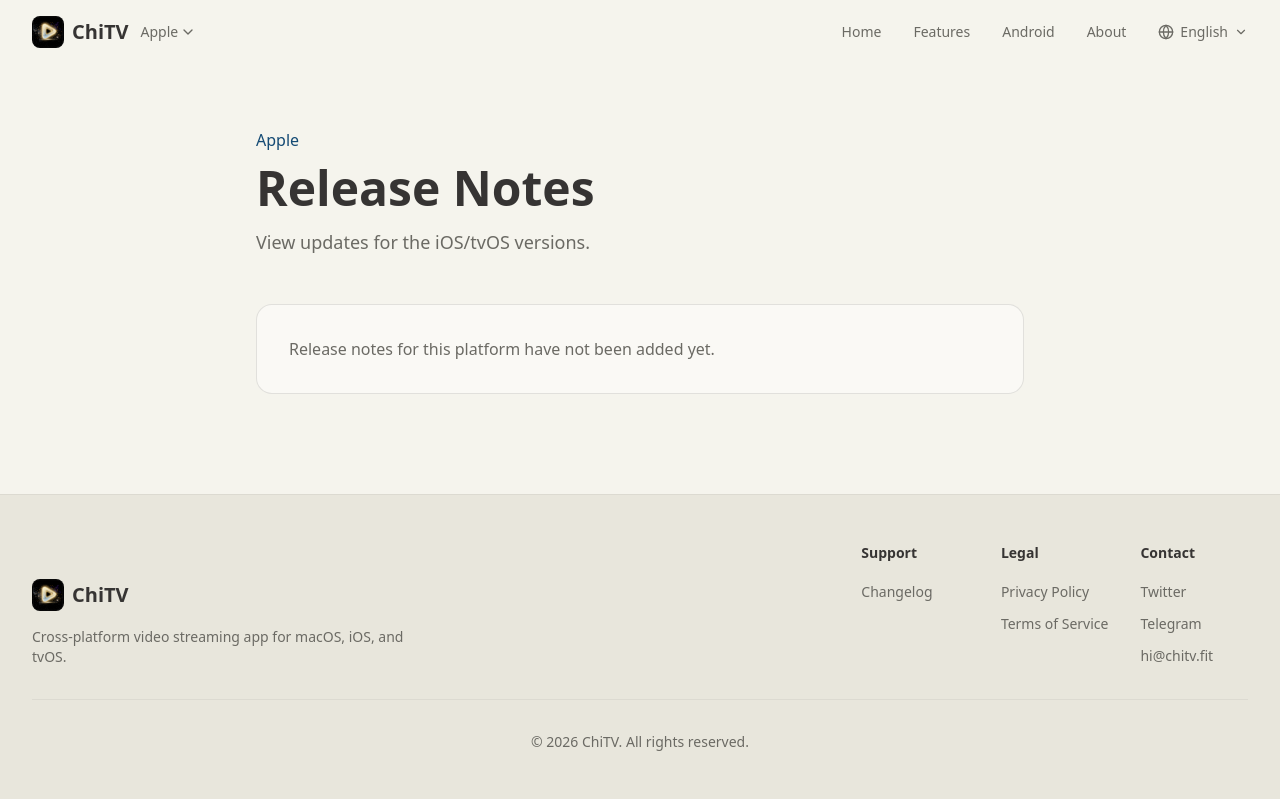
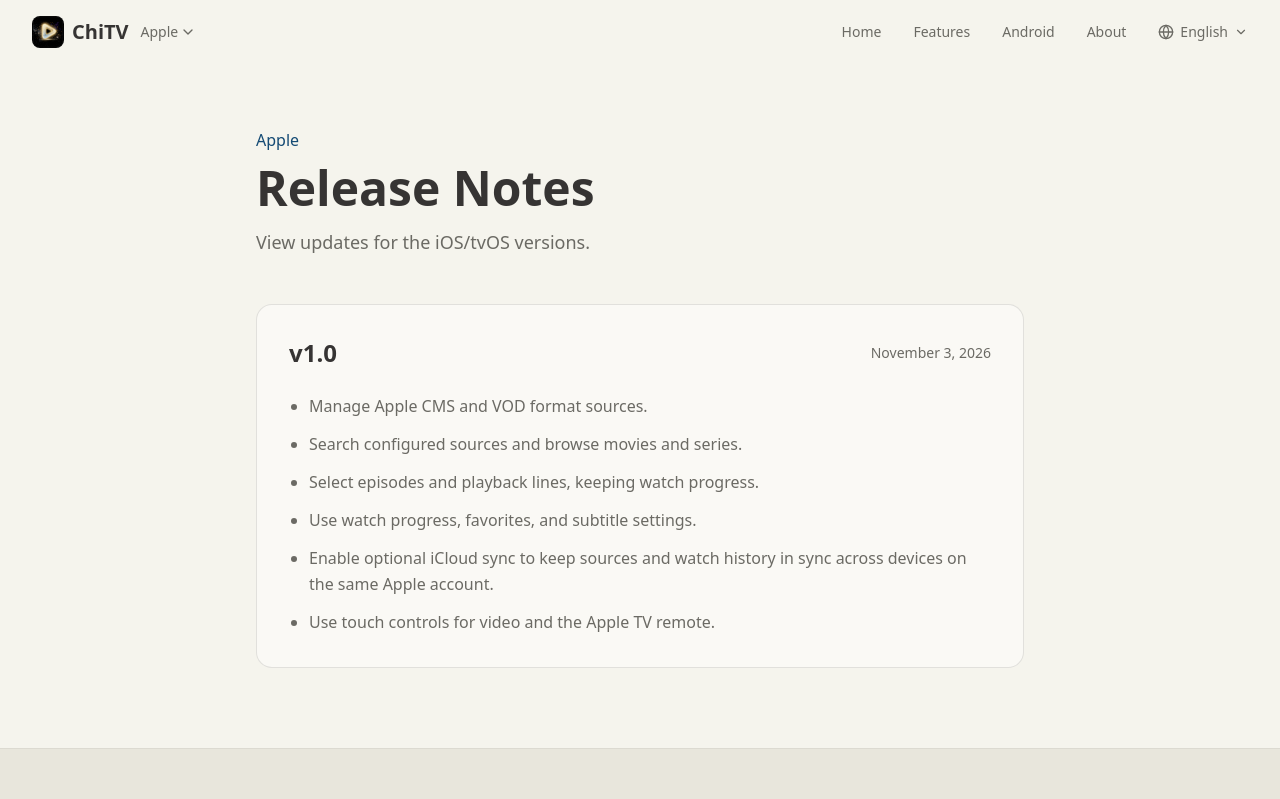
Before and after one commit to mutse/chitv-app-web, a React (Vite) app: page /releases in a window 1280 px wide. Shown: the top 799 px of the page. Built offline with nearby package versions, Linux system fonts and the light colour scheme.

Commit message:
新增 Apple 发布日志 v1.0（6 条）并修复预渲染缺发布日志路由

```diff
--- a/src/entry-prerender.tsx
+++ b/src/entry-prerender.tsx
@@ -1,4 +1,3 @@
-import { Releases } from './pages/Releases'
 // 预渲染入口：仅在 Node SSR 环境下使用，不会打进客户端 bundle。
 // 路由结构与 src/App.tsx 保持一致；页面直接 import（不用 lazy，避免 SSR 悬空）。
 import { renderToString } from 'react-dom/server'
@@ -10,6 +9,7 @@ import { Home } from './pages/Home'
 import { Features } from './pages/Features'
 import { Android } from './pages/Android'
 import { About } from './pages/About'
+import { Releases } from './pages/Releases'
 import { NotFound } from './pages/NotFound'
 import { Privacy } from './pages/Privacy'
 import { Terms } from './pages/Terms'
@@ -24,8 +24,8 @@ export function render(url: string): string {
             <Route path="features" element={<Features />} />
             <Route path="android" element={<Android />} />
             <Route path="releases" element={<Releases />} />
-              <Route path="android/releases" element={<Releases />} />
-              <Route path="about" element={<About />} />
+            <Route path="android/releases" element={<Releases />} />
+            <Route path="about" element={<About />} />
             <Route path="privacy" element={<Privacy />} />
             <Route path="terms" element={<Terms />} />
             <Route path="*" element={<NotFound />} />
--- a/src/locale/en.ts
+++ b/src/locale/en.ts
@@ -42,6 +42,12 @@ export const en: Record<string, string> = {
   'releases.description.android': 'View updates for the Android version.',
   'releases.empty': 'Release notes for this platform have not been added yet.',
   'releases.source': 'View original release notes',
+  'releases.apple.1103.1': 'Manage Apple CMS and VOD format sources.',
+  'releases.apple.1103.2': 'Search configured sources and browse movies and series.',
+  'releases.apple.1103.3': 'Select episodes and playback lines, keeping watch progress.',
+  'releases.apple.1103.4': 'Use watch progress, favorites, and subtitle settings.',
+  'releases.apple.1103.5': 'Enable optional iCloud sync to keep sources and watch history in sync across devices on the same Apple account.',
+  'releases.apple.1103.6': 'Use touch controls for video and the Apple TV remote.',
   'releases.android.014.1': 'Fix stretched video in landscape fullscreen using cover fit.',
   'releases.android.014.2': 'Publish APKs and release notes to the chitv-app repository.',
   'releases.android.014.3': 'Correct the GitHub link on the in-app About page.',
--- a/src/locale/tw.ts
+++ b/src/locale/tw.ts
@@ -42,6 +42,12 @@ export const tw: Record<string, string> = {
   'releases.description.android': '查看 Android 版本的更新記錄。',
   'releases.empty': '此平台的發佈日誌尚未收錄。',
   'releases.source': '查看原始發佈日誌',
+  'releases.apple.1103.1': '支持管理 Apple CMS 與 VOD 格式片源',
+  'releases.apple.1103.2': '支持搜索已配置的片源，瀏覽影片和劇集',
+  'releases.apple.1103.3': '支持選擇劇集和播放線路，保留觀看進度',
+  'releases.apple.1103.4': '支持使用觀看進度、收藏和字幕設置',
+  'releases.apple.1103.5': '支持選擇 iCloud 同步，在同一 Apple 賬戶的設備間同步片源和觀看記錄',
+  'releases.apple.1103.6': '支持視頻觸屏與 Apple TV 遙控器操作',
   'releases.android.014.1': '修復橫向全螢幕播放時畫面拉伸的問題，使用覆蓋適配。',
   'releases.android.014.2': '發佈 APK 和更新說明至 chitv-app 倉庫。',
   'releases.android.014.3': '修正應用關於頁的 GitHub 連結。',
--- a/src/locale/zh.ts
+++ b/src/locale/zh.ts
@@ -42,6 +42,12 @@ export const zh: Record<string, string> = {
   'releases.description.android': '查看 Android 版本的更新记录。',
   'releases.empty': '此平台的发布日志尚未收录。',
   'releases.source': '查看原始发布日志',
+  'releases.apple.1103.1': '支持管理 Apple CMS 与 VOD 格式片源',
+  'releases.apple.1103.2': '支持搜索已配置的片源，浏览影片和剧集',
+  'releases.apple.1103.3': '支持选择剧集和播放线路，保留观看进度',
+  'releases.apple.1103.4': '支持使用观看进度、收藏和字幕设置',
+  'releases.apple.1103.5': '支持选择 iCloud 同步，在同一 Apple 账户的设备间同步片源和观看记录',
+  'releases.apple.1103.6': '支持视频触屏与 Apple TV 遥控器操作',
   'releases.android.014.1': '修复横屏全屏播放时画面拉伸的问题，使用覆盖适配。',
   'releases.android.014.2': '发布 APK 和更新说明至 chitv-app 仓库。',
   'releases.android.014.3': '修正应用关于页的 GitHub 链接。',
--- a/src/pages/Releases.tsx
+++ b/src/pages/Releases.tsx
@@ -52,7 +52,19 @@ export function Releases() {
             </article>
             </div>
           ) : (
-            <p className="rounded-2xl border border-black/10 bg-surface p-8 text-text-secondary">{t('releases.empty')}</p>
+            <div className="space-y-8">
+            <article className="rounded-2xl border border-black/10 bg-surface p-6 sm:p-8">
+              <div className="flex flex-wrap items-center justify-between gap-3 mb-6">
+                <h2 className="text-2xl font-bold">v1.0</h2>
+                <time dateTime="2026-11-03" className="text-sm text-text-secondary">
+                  {new Intl.DateTimeFormat(locale === 'zh' ? 'zh-CN' : locale === 'tw' ? 'zh-TW' : 'en', { dateStyle: 'long', timeZone: 'UTC' }).format(new Date('2026-11-03T00:00:00Z'))}
+                </time>
+              </div>
+              <ul className="list-disc pl-5 space-y-3 text-text-secondary leading-relaxed">
+                {[1, 2, 3, 4, 5, 6].map((item) => <li key={item}>{t(`releases.apple.1103.${item}`)}</li>)}
+              </ul>
+            </article>
+            </div>
           )}
         </div>
       </section>
```
